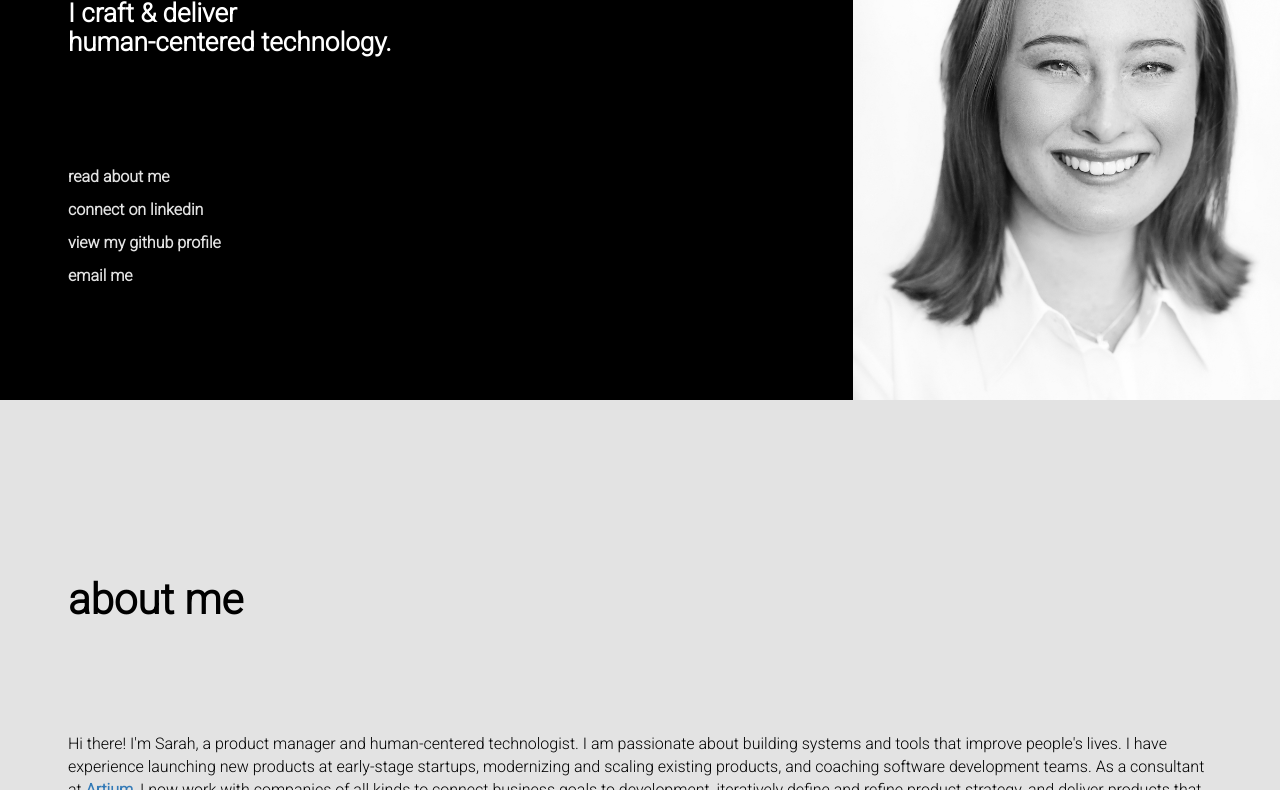
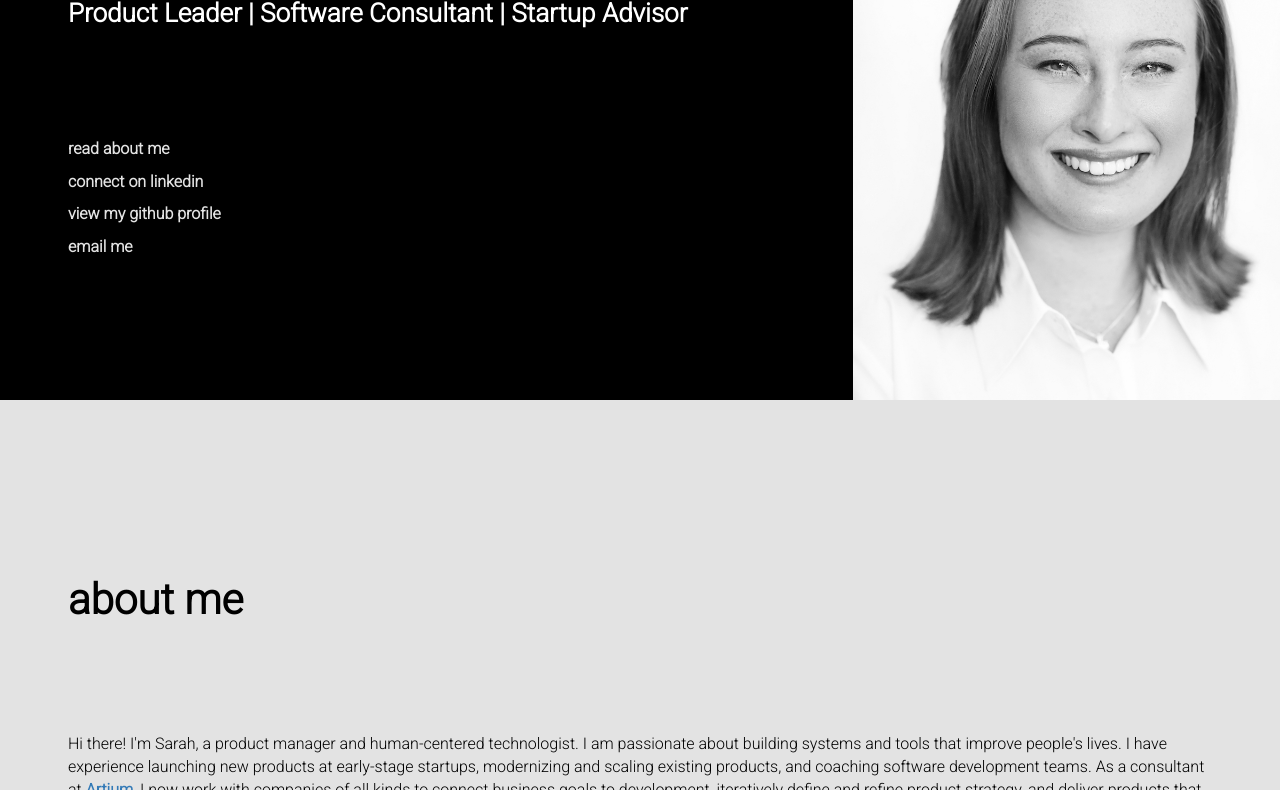
Before and after one commit to sarahgreen/sarahgreen.github.io, a plain HTML site: page index.html in a window 1280 px wide. Shown: the part 240-1030 px from the top of the page. Drawn offline with nearby package versions, Linux system fonts and the light colour scheme.

Commit message:
Update index.html
update headline

```diff
--- a/index.html
+++ b/index.html
@@ -27,7 +27,7 @@
 
 						<h1 id="name">Sarah Jaisser Green</h1>
 
-						<h3 id="headline">I craft & deliver <br>human-centered technology.</h3>
+						<h3 id="headline">Product Leader | Software Consultant | Startup Advisor</h3>
 
 						<ul id="nav">
 
```
